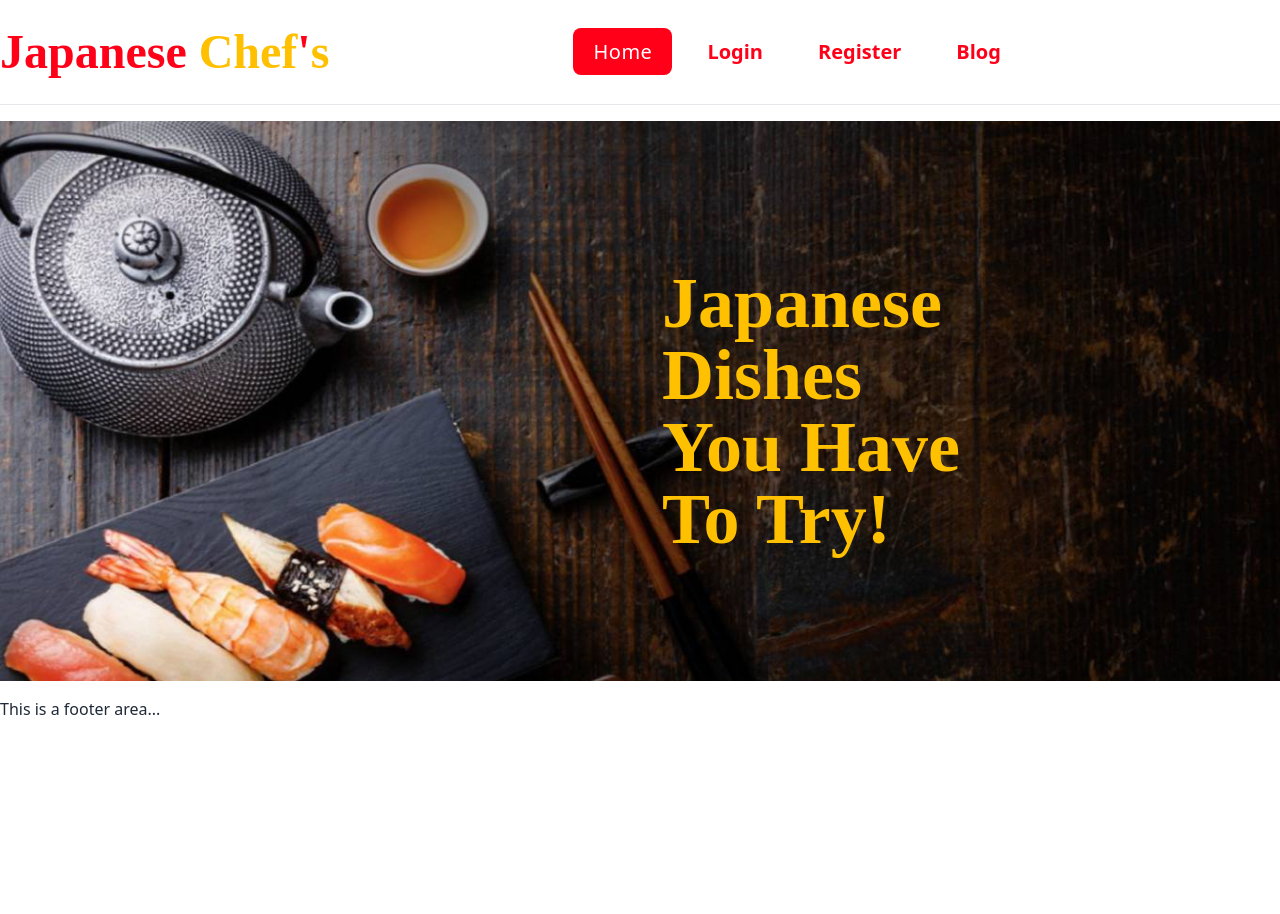
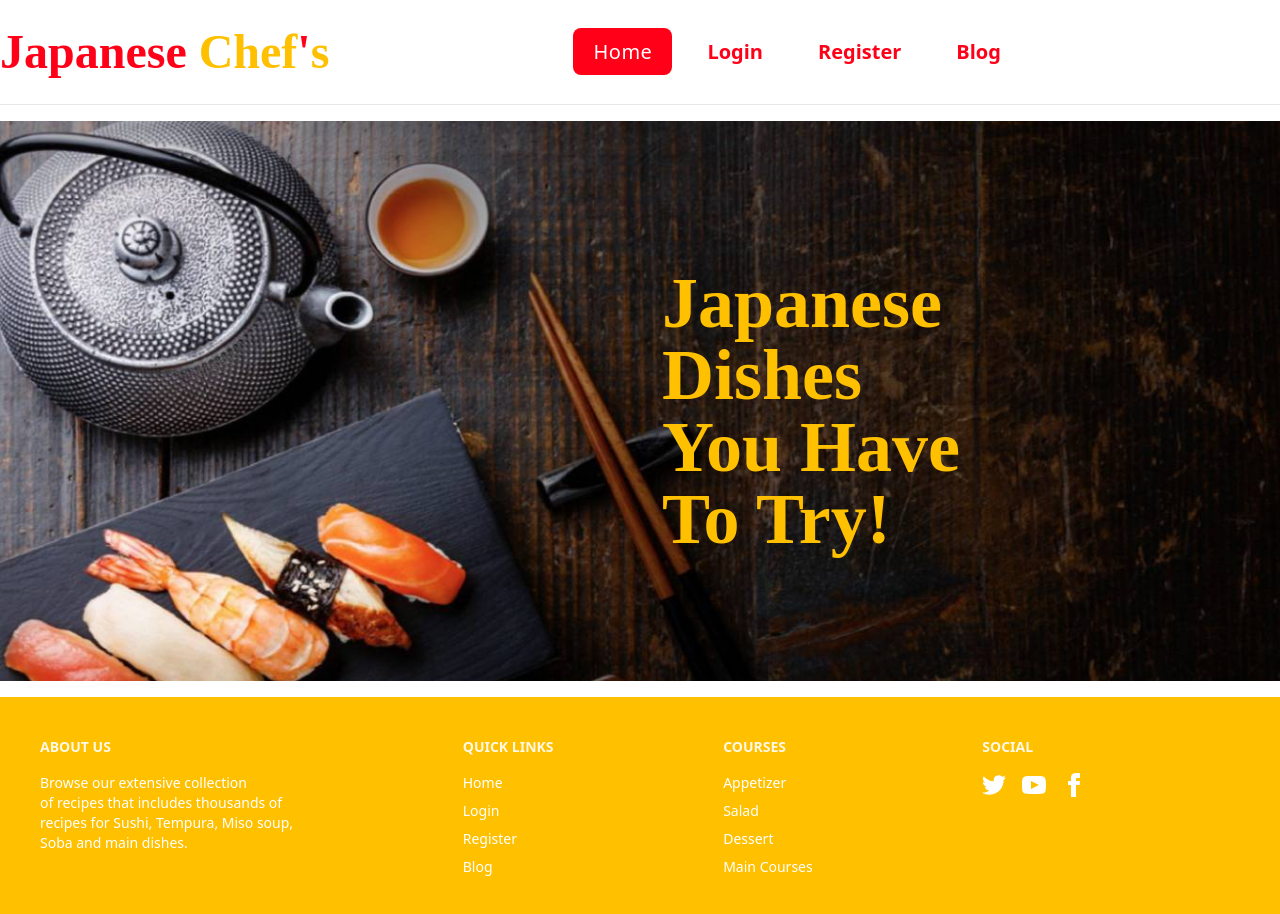
Before and after one commit to mosabbir-duet/japanese-chef-cuisine-client-side, a React (Vite) app: page / in a window 1280 px wide. Shown: the top 914 px of the page. Before the commit the page ends 800 px from the top, so only its background shows below. Built offline with nearby package versions, Linux system fonts and the light colour scheme; no server answers.

Commit message:
Added footer area

```diff
--- a/package.json
+++ b/package.json
@@ -17,6 +17,7 @@
     "match-sorter": "^6.3.1",
     "react": "^18.2.0",
     "react-dom": "^18.2.0",
+    "react-icons": "^4.8.0",
     "react-router-dom": "^6.11.0",
     "sort-by": "^1.2.0"
   },
--- a/src/pages/SharedPages/Footer/Footer.jsx
+++ b/src/pages/SharedPages/Footer/Footer.jsx
@@ -1,11 +1,78 @@
-import React, { useContext } from "react";
-import { AuthContext } from "../../../providers/AuthProviders";
-
+import React from "react";
+import { Link } from "react-router-dom";
 const Footer = () => {
-  const contextInfo = useContext(AuthContext);
   return (
     <div>
-      <h2>This is a footer area...{contextInfo.displayName}</h2>
+      <footer className="footer p-10 bg-[#ffc000] text-base-content text-white">
+        <div>
+          <span className="footer-title opacity-90">About Us</span>
+          <p className="text-md">
+            Browse our extensive collection <br /> of recipes that includes
+            thousands of <br /> recipes for Sushi, Tempura, Miso soup, <br />{" "}
+            Soba and main dishes.
+          </p>
+        </div>
+        <div>
+          <span className="footer-title opacity-90">Quick Links</span>
+          <Link to="/" className="link link-hover">
+            Home
+          </Link>
+          <Link to="/login" className="link link-hover">
+            Login
+          </Link>
+          <Link to="/register" className="link link-hover">
+            Register
+          </Link>
+          <Link to="/blog" className="link link-hover">
+            Blog
+          </Link>
+        </div>
+        <div>
+          <span className="footer-title opacity-90">Courses</span>
+          <a className="link link-hover">Appetizer</a>
+          <a className="link link-hover">Salad</a>
+          <a className="link link-hover">Dessert</a>
+          <a className="link link-hover">Main Courses</a>
+        </div>
+        <div>
+          <span className="footer-title opacity-90">Social</span>
+          <div className="grid grid-flow-col gap-4">
+            <a>
+              <svg
+                xmlns="http://www.w3.org/2000/svg"
+                width="24"
+                height="24"
+                viewBox="0 0 24 24"
+                className="fill-current hover:text-[#00acee]"
+              >
+                <path d="M24 4.557c-.883.392-1.832.656-2.828.775 1.017-.609 1.798-1.574 2.165-2.724-.951.564-2.005.974-3.127 1.195-.897-.957-2.178-1.555-3.594-1.555-3.179 0-5.515 2.966-4.797 6.045-4.091-.205-7.719-2.165-10.148-5.144-1.29 2.213-.669 5.108 1.523 6.574-.806-.026-1.566-.247-2.229-.616-.054 2.281 1.581 4.415 3.949 4.89-.693.188-1.452.232-2.224.084.626 1.956 2.444 3.379 4.6 3.419-2.07 1.623-4.678 2.348-7.29 2.04 2.179 1.397 4.768 2.212 7.548 2.212 9.142 0 14.307-7.721 13.995-14.646.962-.695 1.797-1.562 2.457-2.549z"></path>
+              </svg>
+            </a>
+            <a>
+              <svg
+                xmlns="http://www.w3.org/2000/svg"
+                width="24"
+                height="24"
+                viewBox="0 0 24 24"
+                className="fill-current hover:text-[#FF0000]"
+              >
+                <path d="M19.615 3.184c-3.604-.246-11.631-.245-15.23 0-3.897.266-4.356 2.62-4.385 8.816.029 6.185.484 8.549 4.385 8.816 3.6.245 11.626.246 15.23 0 3.897-.266 4.356-2.62 4.385-8.816-.029-6.185-.484-8.549-4.385-8.816zm-10.615 12.816v-8l8 3.993-8 4.007z"></path>
+              </svg>
+            </a>
+            <a>
+              <svg
+                xmlns="http://www.w3.org/2000/svg"
+                width="24"
+                height="24"
+                viewBox="0 0 24 24"
+                className="fill-current hover:text-[#3b5998]"
+              >
+                <path d="M9 8h-3v4h3v12h5v-12h3.642l.358-4h-4v-1.667c0-.955.192-1.333 1.115-1.333h2.885v-5h-3.808c-3.596 0-5.192 1.583-5.192 4.615v3.385z"></path>
+              </svg>
+            </a>
+          </div>
+        </div>
+      </footer>
     </div>
   );
 };
```
Also changed, not shown: 1 other file (tests, documents, lock files or other folders).
